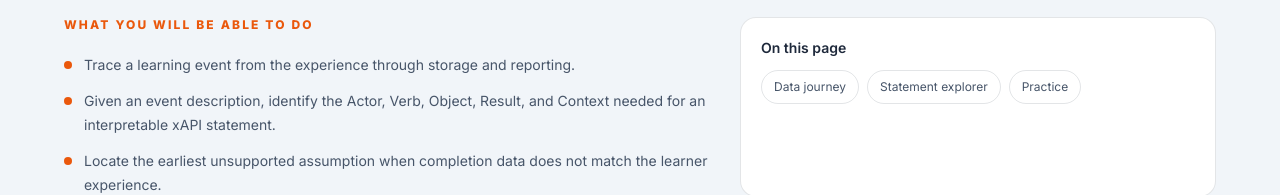
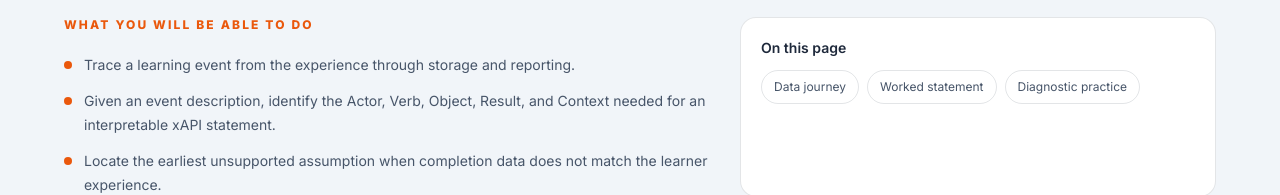
Before and after one commit to dgutensohn03/dg-portfolio, a Next.js app: page /learn/activity-to-insight in a window 1280 px wide. Shown: the part 628-823 px from the top of the page. Built offline with nearby package versions, Linux system fonts and the light colour scheme.

Commit message:
Refine Learn navigation and PDF layout

```diff
--- a/src/app/learn/activity-to-insight/page.tsx
+++ b/src/app/learn/activity-to-insight/page.tsx
@@ -107,8 +107,8 @@ export default function ActivityToInsight() {
           ]}
           sections={[
             { href: "#journey", label: "Data journey" },
-            { href: "#statement", label: "Statement explorer" },
-            { href: "#practice", label: "Practice" },
+            { href: "#statement", label: "Worked statement" },
+            { href: "#practice", label: "Diagnostic practice" },
           ]}
         />
 
```
